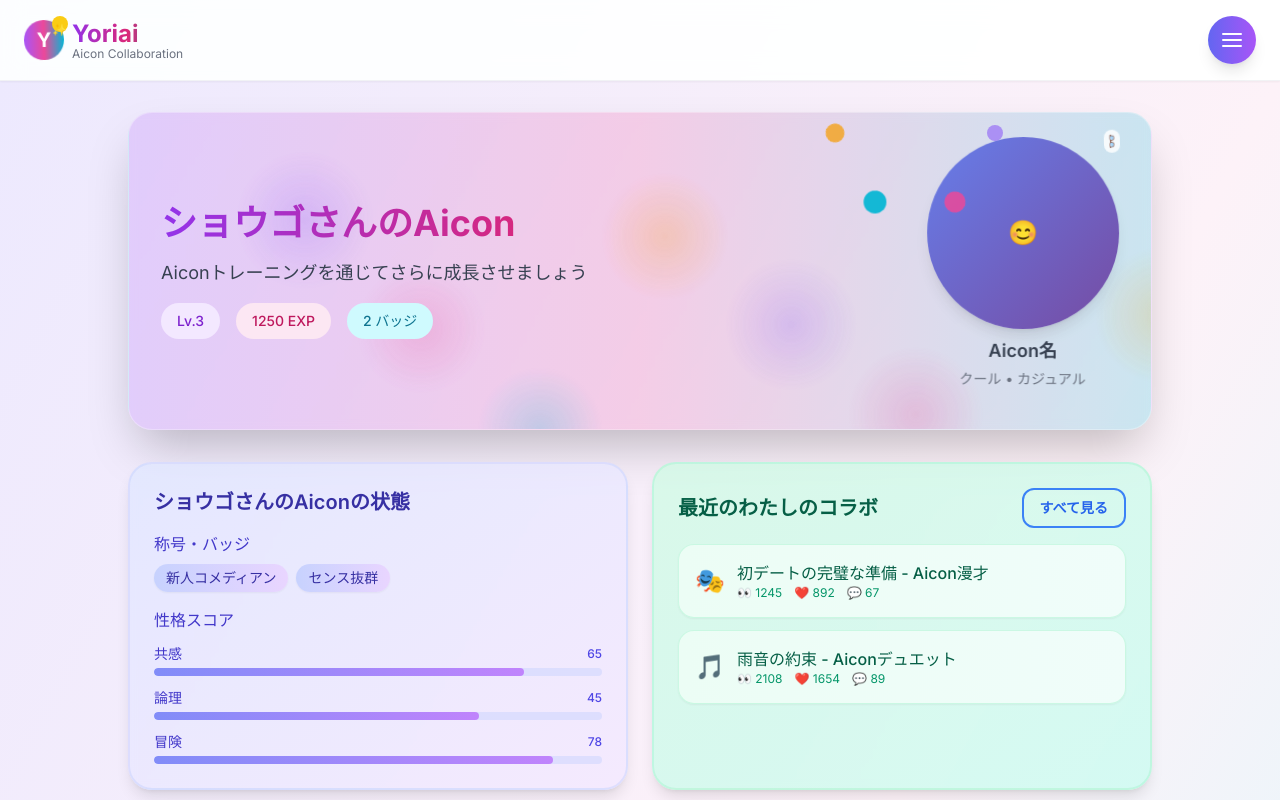
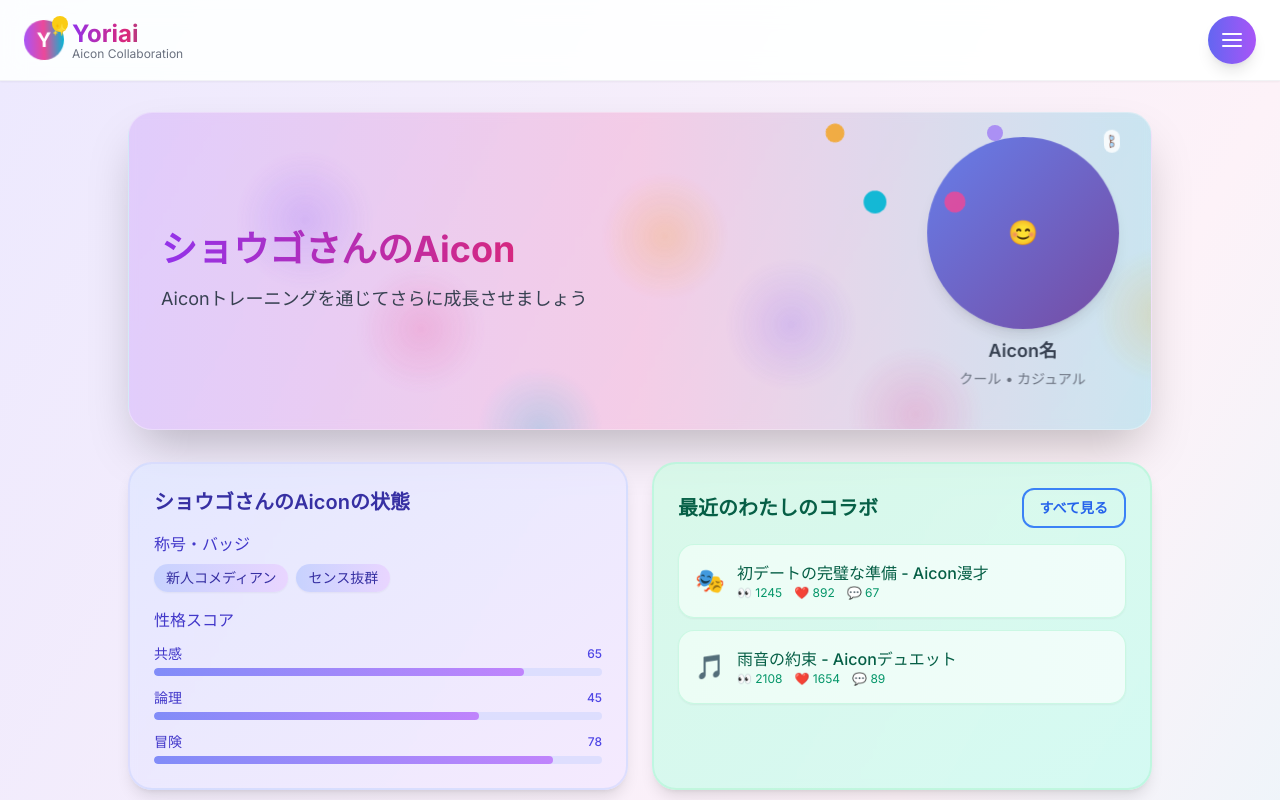
Before and after one commit to ShogoSato1015/AIClone_Demo, a Next.js app: page /home in a window 1280 px wide. Shown: the top 800 px of the page. Built offline with nearby package versions, Linux system fonts and the light colour scheme.

Commit message:
不要文言削除

```diff
--- a/app/home/page.tsx
+++ b/app/home/page.tsx
@@ -146,17 +146,6 @@ export default function HomePage() {
                 {user.nickname}さんのAicon
               </motion.h1>
               <p className="text-lg text-gray-700">Aiconトレーニングを通じてさらに成長させましょう</p>
-              <div className="flex items-center space-x-4">
-                <div className="px-4 py-2 bg-purple-100 text-purple-700 rounded-full text-sm font-medium">
-                  Lv.{clone?.level || 1}
-                </div>
-                <div className="px-4 py-2 bg-pink-100 text-pink-700 rounded-full text-sm font-medium">
-                  {clone?.experience || 0} EXP
-                </div>
-                <div className="px-4 py-2 bg-cyan-100 text-cyan-700 rounded-full text-sm font-medium">
-                  {clone?.titleBadges.length || 0} バッジ
-                </div>
-              </div>
             </div>
 
             <div className="relative">
```
